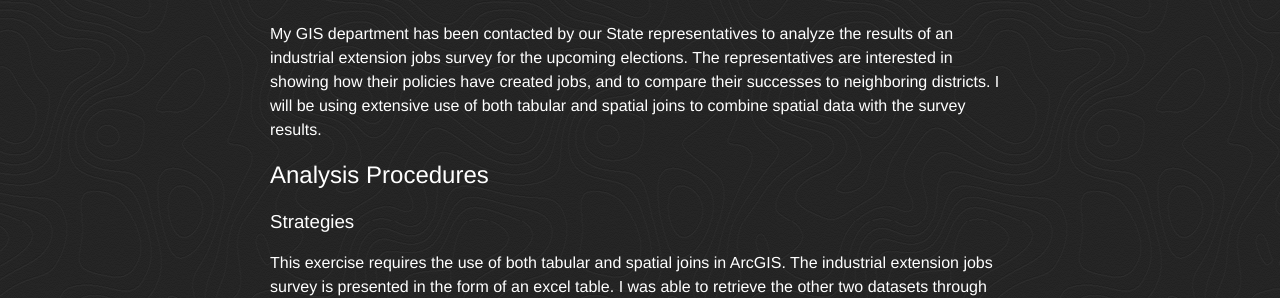
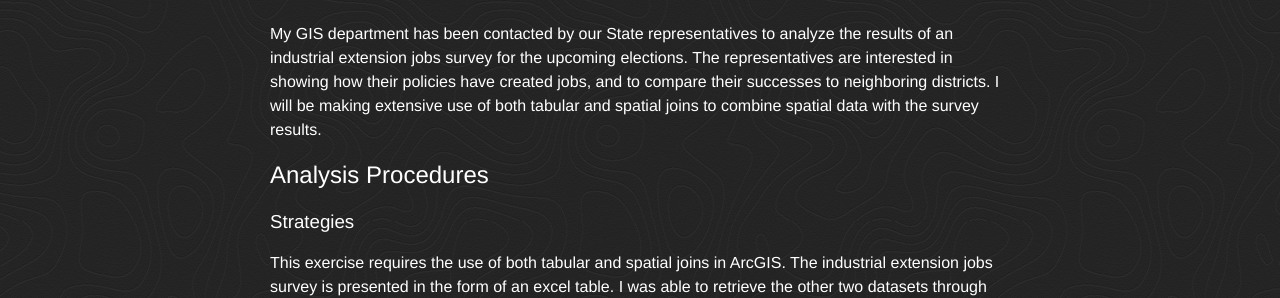
Before and after one commit to rhewitt22/advanced-spatial-analysis, a Jekyll site: the page built from _posts/2014-10-02-data-cardinality.md, in a window 1280 px wide and 900 px high. Shown: the part 278-576 px from the top of the window. Built offline with Jekyll 4.4.1, drawn with Linux system fonts in a browser that asks for light colours.

Commit message:
Corrected grammar on Data cardinality

```diff
--- a/_posts/2014-10-02-data-cardinality.md
+++ b/_posts/2014-10-02-data-cardinality.md
@@ -5,14 +5,14 @@ layout: default
 topic: "Geospatial Analytics with Vector Data"
 thumbnail: job-creation-results
 
-excerpt: "My GIS department has been contacted by our State representatives to analyze the results of an industrial extension jobs survey for the upcoming elections.  The representatives are interested in showing how their policies have created jobs, and to compare their successes to neighboring districts.  I will be using extensive use of both tabular and spatial joins to combine spatial data with the survey results."
+excerpt: "My GIS department has been contacted by our State representatives to analyze the results of an industrial extension jobs survey for the upcoming elections.  The representatives are interested in showing how their policies have created jobs, and to compare their successes to neighboring districts.  I will be making extensive use of both tabular and spatial joins to combine spatial data with the survey results."
 ---
 
 {% include topic-header.html %}
 
 ## Problem
 
-My GIS department has been contacted by our State representatives to analyze the results of an industrial extension jobs survey for the upcoming elections.  The representatives are interested in showing how their policies have created jobs, and to compare their successes to neighboring districts.  I will be using extensive use of both tabular and spatial joins to combine spatial data with the survey results.
+My GIS department has been contacted by our State representatives to analyze the results of an industrial extension jobs survey for the upcoming elections.  The representatives are interested in showing how their policies have created jobs, and to compare their successes to neighboring districts.  I will be making extensive use of both tabular and spatial joins to combine spatial data with the survey results.
 
 ## Analysis Procedures
 
```
